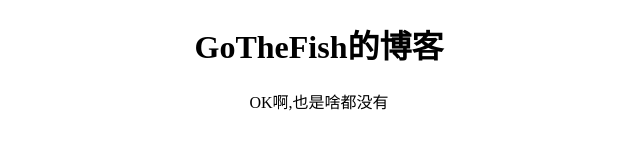
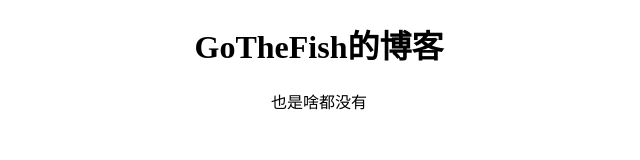
Before and after one commit to GoTheFish/gothefish.github.io, a plain HTML site: page index.html in a window 1280 px wide. Shown: the full height of the page, 321-961 px from the left. Drawn offline with Linux system fonts and the light colour scheme.

Commit message:
个人博客

```diff
--- a/index.html
+++ b/index.html
@@ -6,6 +6,6 @@
 </head>
 <body>
     <h1 style = "text-align:center">GoTheFish的博客</h1>
-    <p style = "text-align:center">OK啊,也是啥都没有</p>
+    <p style = "text-align:center">也是啥都没有</p>
 </body>
 </html>
```
